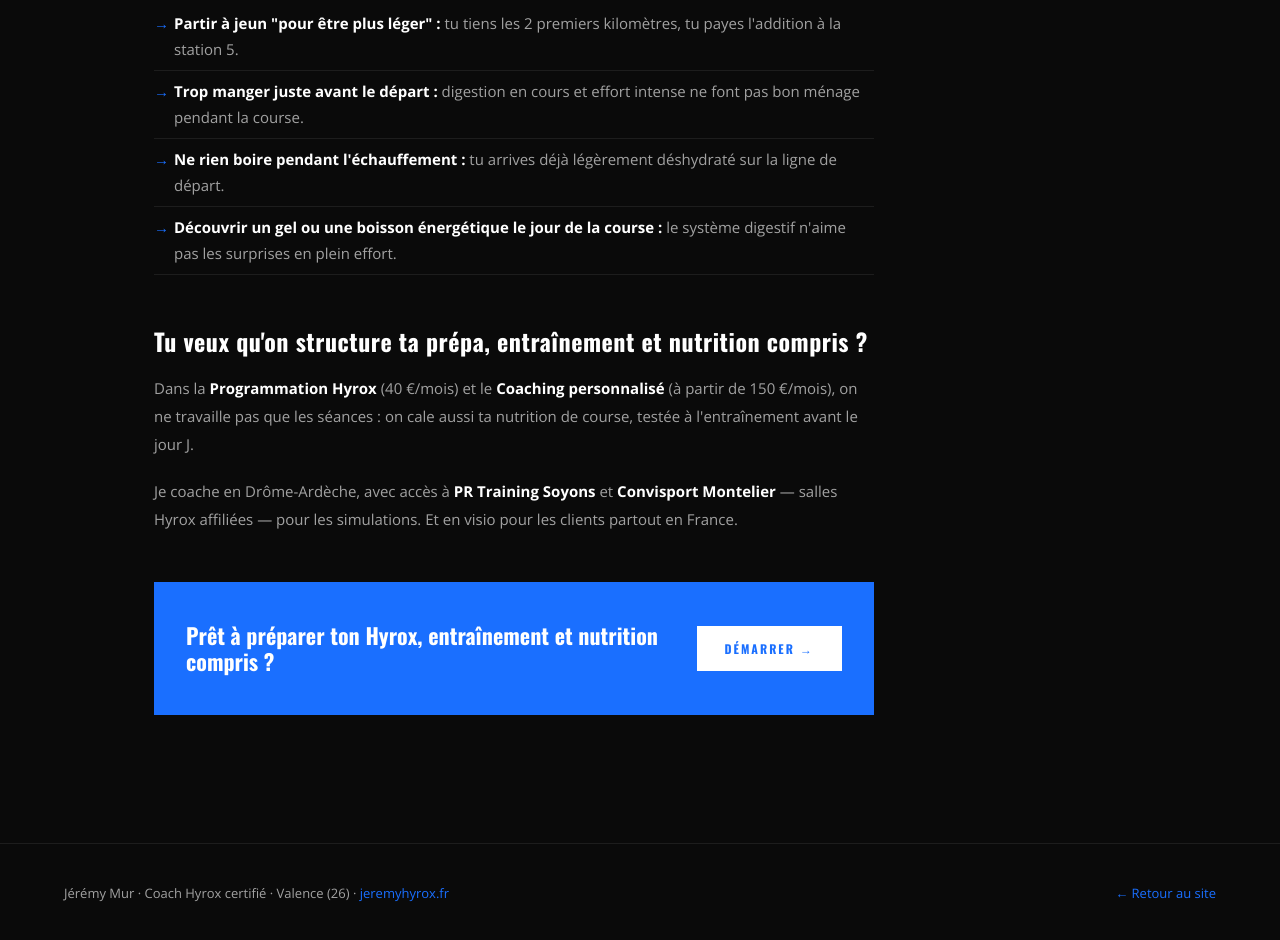
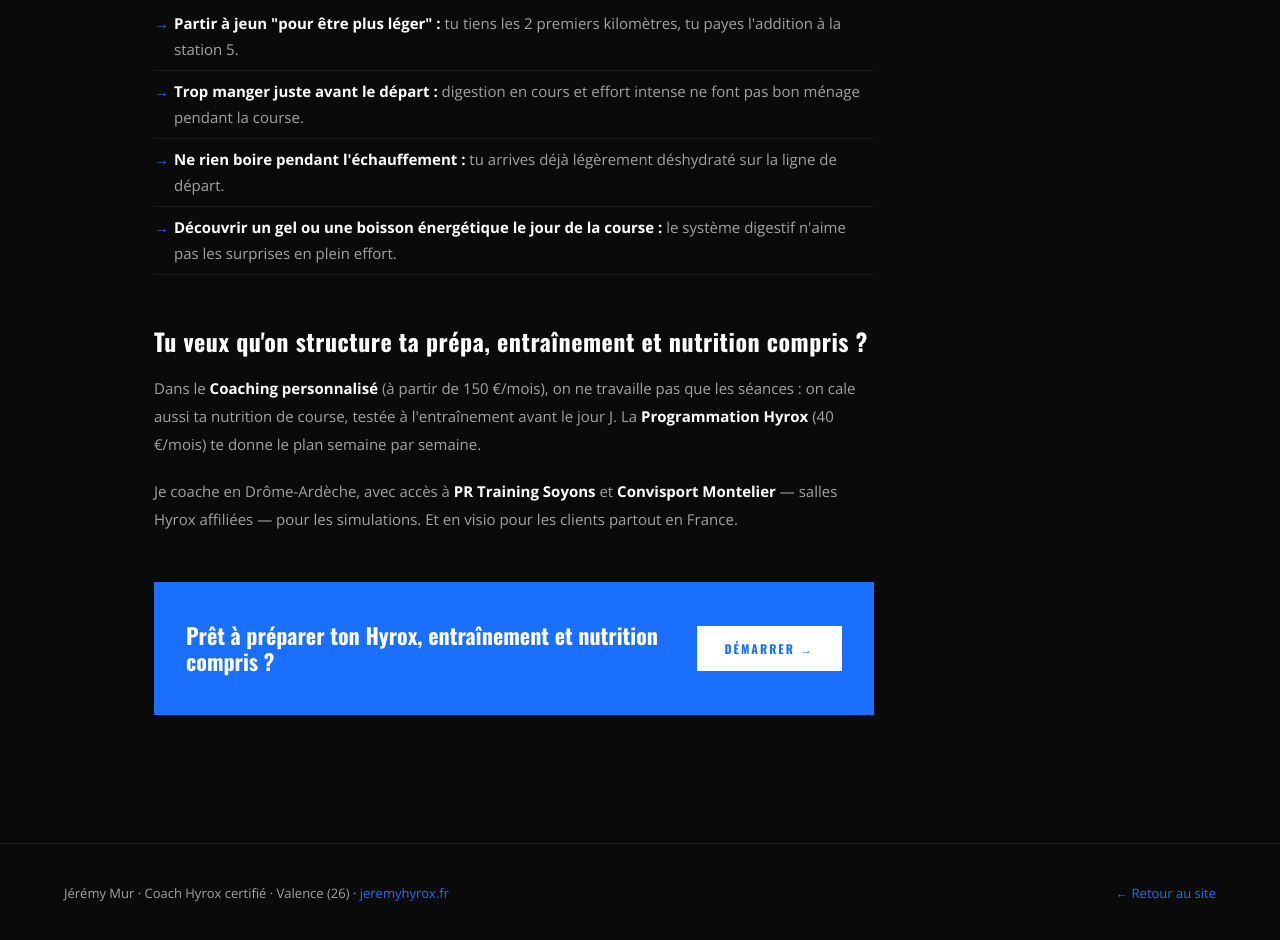
Before and after one commit to jeremyhyrox/jeremyhyrox-site, a plain HTML site: page article-nutrition-hyrox.html in a window 1280 px wide. Shown: the part 2344-3284 px from the top of the page. Drawn offline with nearby package versions, Linux system fonts and the light colour scheme.

Commit message:
Nutrition course incluse uniquement dans le Coaching personnalisé

```diff
--- a/article-nutrition-hyrox.html
+++ b/article-nutrition-hyrox.html
@@ -116,7 +116,7 @@ Ne change rien le jour J. Ta nutrition de course se prépare et se teste à l'en
 
 <h2>Tu veux qu'on structure ta prépa, entraînement et nutrition compris ?</h2>
 <p>
-Dans la <strong>Programmation Hyrox</strong> (40 €/mois) et le <strong>Coaching personnalisé</strong> (à partir de 150 €/mois), on ne travaille pas que les séances : on cale aussi ta nutrition de course, testée à l'entraînement avant le jour J.
+Dans le <strong>Coaching personnalisé</strong> (à partir de 150 €/mois), on ne travaille pas que les séances : on cale aussi ta nutrition de course, testée à l'entraînement avant le jour J. La <strong>Programmation Hyrox</strong> (40 €/mois) te donne le plan semaine par semaine.
 </p>
 <p>
 Je coache en Drôme-Ardèche, avec accès à <strong>PR Training Soyons</strong> et <strong>Convisport Montelier</strong> — salles Hyrox affiliées — pour les simulations. Et en visio pour les clients partout en France.
```
